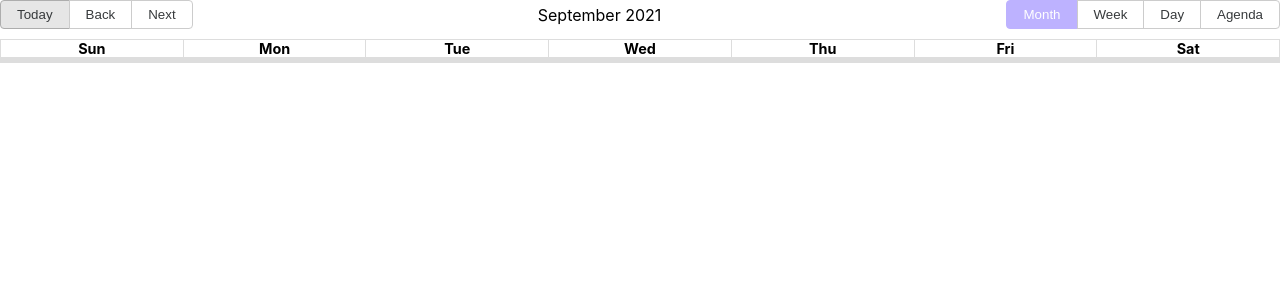
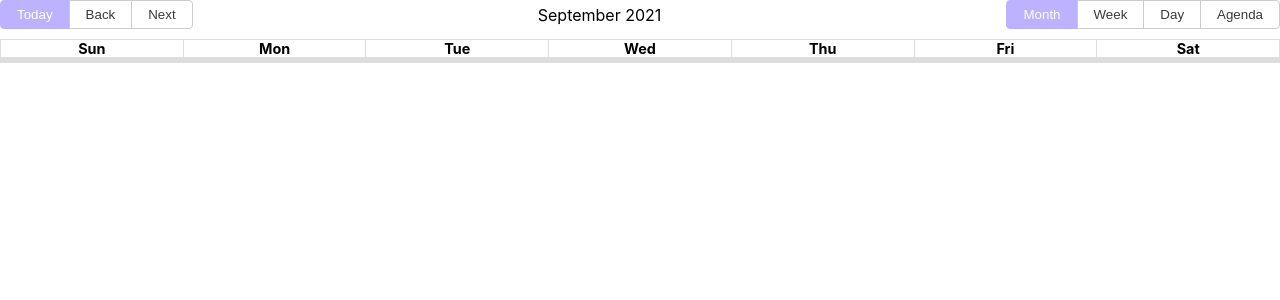
Before and after one commit to thisisrishabh22/React-Big-Calendar1, a React (Create React App) app: page / in a window 1280 px wide. In both pictures the pointer is over the button 34 px from the left and 14 px from the top of the page. Shown: the top 300 px of the page. Built offline with nearby package versions, Linux system fonts and the light colour scheme.

Commit message:
style: update style for button tabs

```diff
--- a/src/App.css
+++ b/src/App.css
@@ -1,6 +1,12 @@
-.rbc-active{
+.rbc-active {
   background: #bdb2ff !important;
   box-shadow: none !important;
   color: #fff !important;
   border-color: #bdb2ff !important;
 }
+.rbc-btn-group button:hover {
+  background: #bdb2ff !important;
+  box-shadow: none !important;
+  color: #fff !important;
+  border-color: #bdb2ff !important;
+}
```
